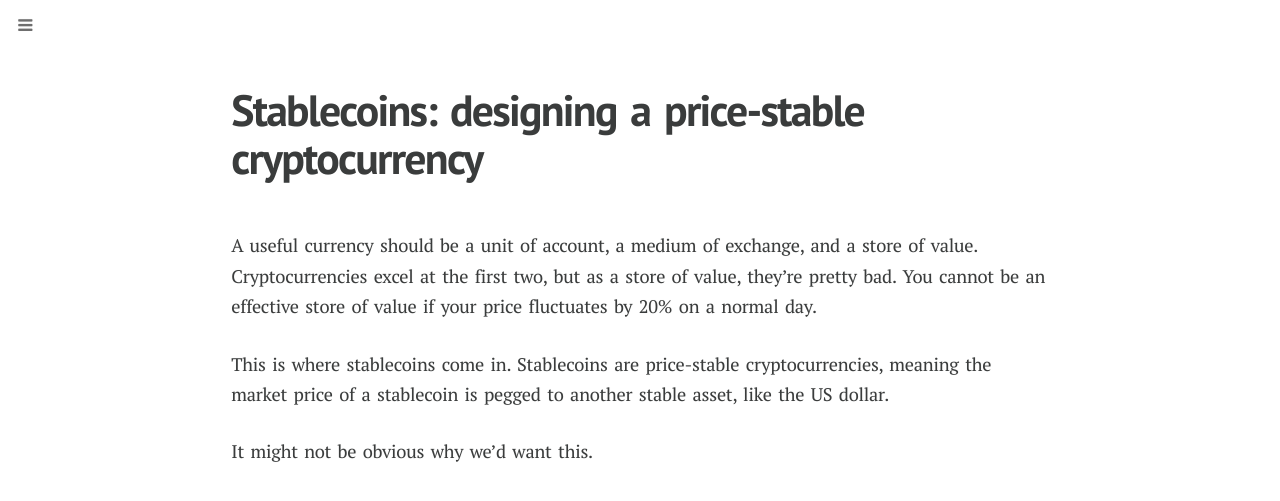
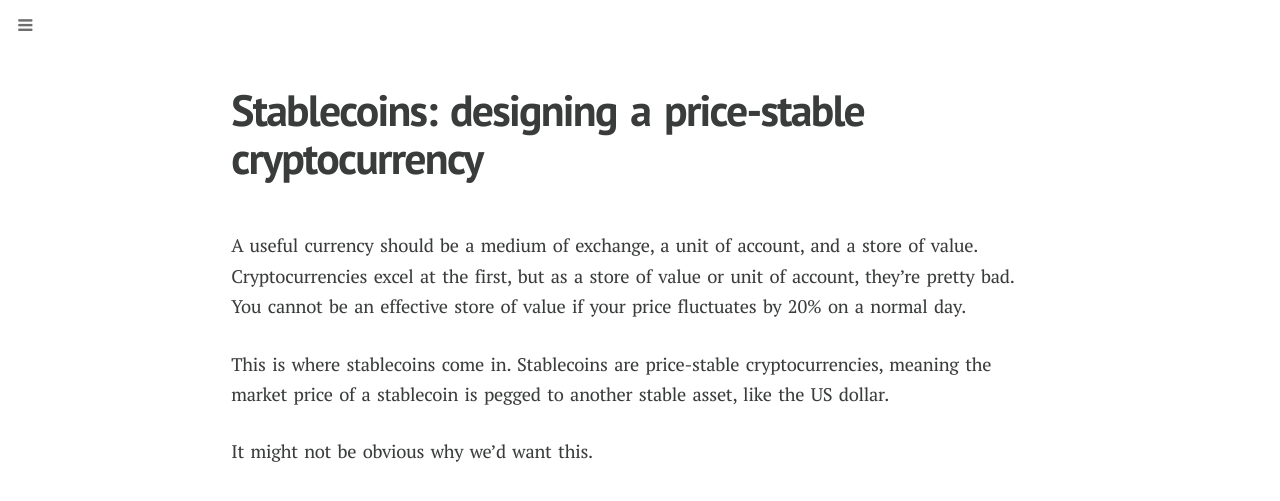
Before and after one commit to Ismenama5s/haseeb-qureshi.github.io, a Jekyll site: the page built from _posts/2018-02-19-stablecoins-designing-a-price-stable-cryptocurrency.md, in a window 1280 px wide and 900 px high, cut to the strip 0-506 px from the top of the window. Shown: the top 501 px of the strip. Built offline with Jekyll 4.4.1, drawn with Linux system fonts in a browser that asks for light colours; nearby versions of some CDN libraries; some web fonts are replaced; comment, search, counter and statistics services are not loaded.

Commit message:
Unit of account

```diff
--- a/_posts/2018-02-19-stablecoins-designing-a-price-stable-cryptocurrency.md
+++ b/_posts/2018-02-19-stablecoins-designing-a-price-stable-cryptocurrency.md
@@ -5,7 +5,7 @@ image: bitcoin-balance.jpg
 featured: "true"
 ---
 
-A useful currency should be a unit of account, a medium of exchange, and a store of value. Cryptocurrencies excel at the first two, but as a store of value, they're pretty bad. You cannot be an effective store of value if your price fluctuates by 20% on a normal day.
+A useful currency should be a medium of exchange, a unit of account, and a store of value. Cryptocurrencies excel at the first, but as a store of value or unit of account, they're pretty bad. You cannot be an effective store of value if your price fluctuates by 20% on a normal day.
 
 This is where stablecoins come in. Stablecoins are price-stable cryptocurrencies, meaning the market price of a stablecoin is pegged to another stable asset, like the US dollar.
 
```
